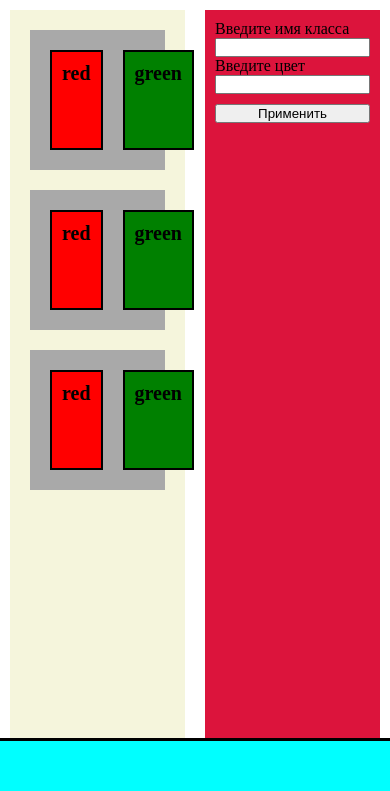
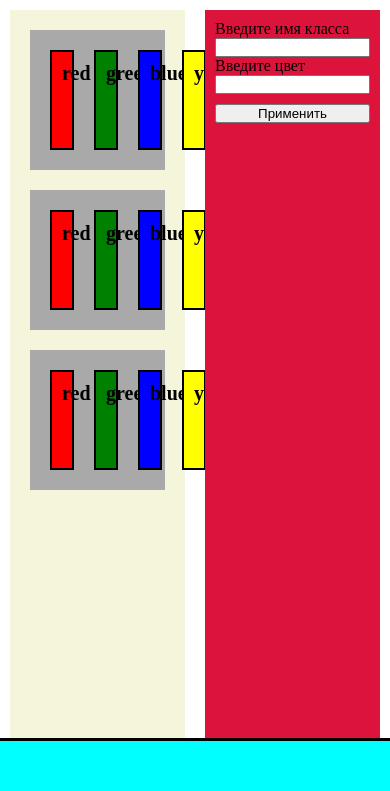
Before and after one commit to sergeyyooo/flexbox-test, a PHP site: page / in a window 390 px wide. Shown: the part 53-844 px from the top of the page. Run offline with PHP 8.4, Linux system fonts and the light colour scheme.

Commit message:
+ responcive mobile layout

```diff
--- a/index.js
+++ b/index.js
@@ -1,14 +1,25 @@
+// Получил доступ к кнопке по id
 const submitButton = document.getElementById('submitButton')
+// Навешиваю обработчик события на клик на кнопку
 submitButton.onclick = (e) => {
+    // Получаю значение инпута имени класса
     const className = document.getElementById('classNameInput').value
+    // Получаю значение инпута цвет
     const background = document.getElementById('stylesInput').value
+    // Вызов функции которая применяет цвет ко всем элементам класса
     applyStyleToEveryInputByClassName(className, background)
 }
 
 const applyStyleToEveryInputByClassName = (className,color) => {
-    const newClassName = '.' + className
-    const elements = [...document.querySelectorAll(newClassName)]
+    // Добавил точку к имени класса для поиска ниже
+    const newClassName = '.' + className.toLowerCase()
+    // Нашел все элементы заданного класса
+    let elementsList = document.querySelectorAll(newClassName)
+    // Деструктуризировал их в массив (знаю непонятно как это)
+    const elements = [...elementsList]
+    // Прохожусь циклом по элементам и применяю цвет к каждому
     for(let element of elements){
-        element.style.backgroundColor = color
+        // применяю цвет к каждому
+        element.style.backgroundColor = color.toLowerCase()
     }
 }
--- a/styles.css
+++ b/styles.css
@@ -35,7 +35,7 @@ main{
 
 .block-item {
   border: 2px solid black;
-  width: 100px;
+  width: calc(25% - 20px);
   height: 100px;
   padding: 10px;
   margin: 10px;
```
